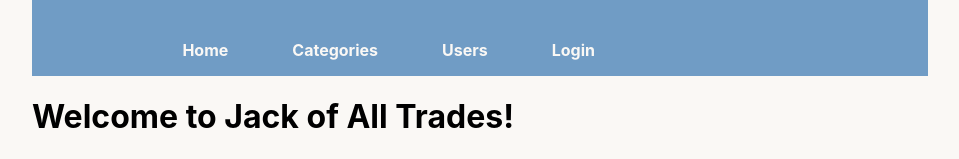
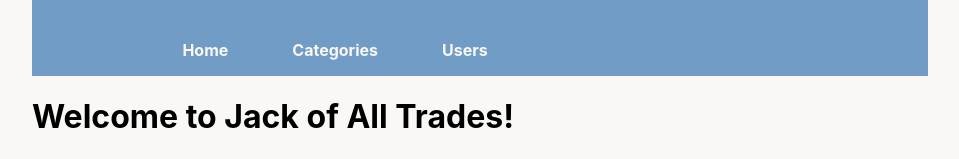
Before and after one commit to semsemihere/cosmic_cruiser_frontend, a React (Create React App) app in the folder frontend/: page /home in a window 1280 px wide. Shown: the top 159 px of the page, without its empty margins (160-1119 px from the left). Built offline with nearby package versions, Linux system fonts and the light colour scheme; no server answers.

Commit message:
also taking out login from navbar

```diff
--- a/frontend/src/Components/Navbar/Navbar.jsx
+++ b/frontend/src/Components/Navbar/Navbar.jsx
@@ -6,7 +6,7 @@ const PAGES = [
   { label: 'Home', destination: '/home' },
   { label: 'Categories', destination: '/categories' },
   { label: 'Users', destination: '/users' },
-  { label: 'Login', destination: '/login' },
+  // { label: 'Login', destination: '/login' },
   // { label: 'Suggestions', destination: '/suggestions' },
   // { label: 'Nutrition', destination: '/categories/nutrition' },
   // { label: 'EMS', destination: '/categories/emergency_medical_services' },
```
